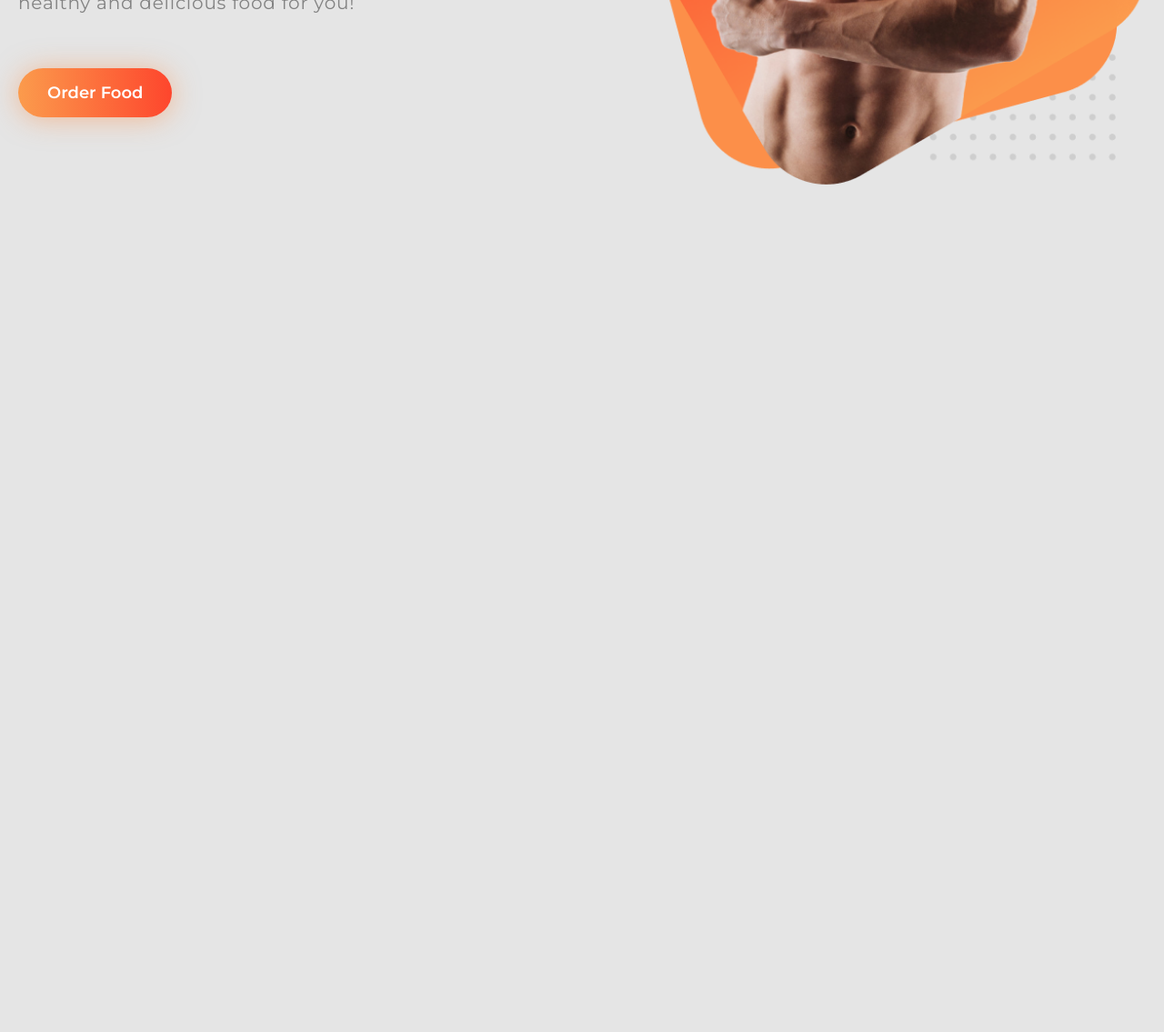
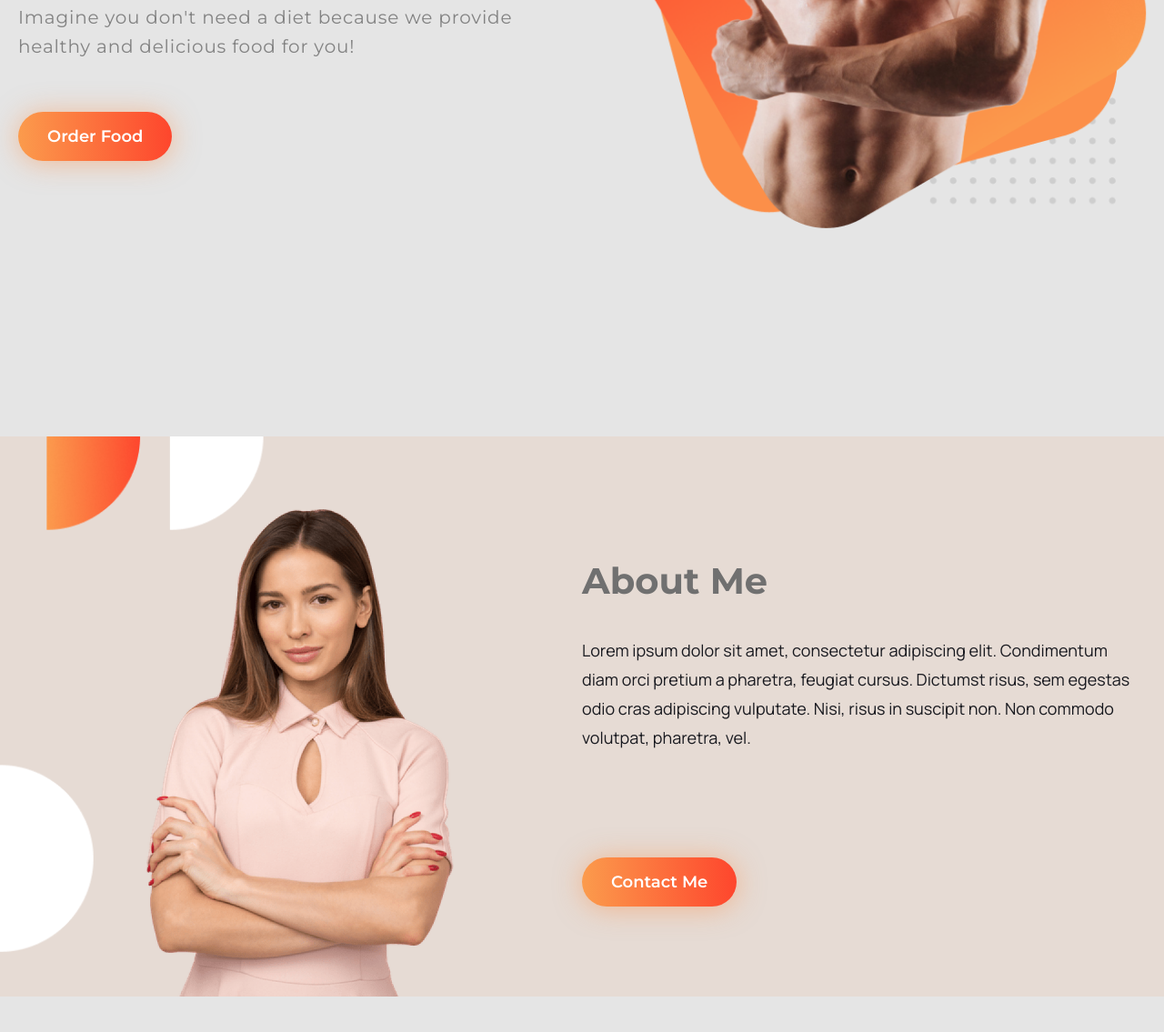
Before and after one commit to bilashism/practice-p-hero, a website built with Vite: page eat-healthy-4.5/index.html in a window 1280 px wide. Shown: the part 537-1672 px from the top of the page at 91% size. Before the commit the page ends 868 px from the top, so only its background shows below. Built offline with nearby package versions, Linux system fonts and the light colour scheme.

Commit message:
added About Me

```diff
--- a/eat-healthy-4.5/css/style.css
+++ b/eat-healthy-4.5/css/style.css
@@ -7,7 +7,6 @@
 
 body {
   background-color: #e5e5e5;
-  /* font-family: 'Manrope', sans-serif; */
   font-family: "Montserrat", sans-serif;
 }
 
@@ -26,11 +25,27 @@ img {
   margin-left: auto;
   margin-right: auto;
 }
+.section-spacer {
+  padding-top: 6rem;
+  padding-bottom: 6rem;
+}
 .d-inline-flex {
   display: inline-flex;
 }
 .d-flex {
   display: flex;
+}
+.h-100 {
+  height: 100%;
+}
+.justify-content-evenly {
+  justify-content: space-evenly;
+}
+.align-self-start {
+  align-self: flex-start;
+}
+.flex-column {
+  flex-direction: column;
 }
 .justify-content-center {
   justify-content: center;
@@ -54,16 +69,27 @@ img {
 .text-orange {
   color: #fba24f;
 }
+.text-center {
+  text-align: center;
+}
 .theme-gradient {
   background-image: linear-gradient(88.33deg, #fba24f -7.64%, #ff1e1e 145.94%);
 }
 .btn-cta {
+  text-transform: capitalize;
   padding: 1rem 2rem;
   font-weight: 600;
   font-size: 1.125rem;
   color: #fff;
   box-shadow: 0px 2px 30px rgba(252, 143, 73, 0.5);
   border-radius: 100px;
+}
+.lead {
+  font-family: "Manrope", sans-serif;
+  font-size: 18px;
+  line-height: 1.78;
+  font-feature-settings: "liga" off;
+  color: #18191f;
 }
 /*#endregion - end of - globals */
 
@@ -89,3 +115,24 @@ img {
 }
 
 /*#endregion - end of - hero header section */
+
+/*#region - start of - about me section */
+.about-bg {
+  background-image: url("../images//shapes/7.png");
+  background-repeat: no-repeat;
+  background-size: cover;
+}
+.about-image {
+  max-width: 338px;
+  padding-top: 5rem;
+}
+
+.about .title {
+  font-size: 2.5rem;
+  line-height: 1.35;
+
+  font-feature-settings: "liga" off;
+
+  color: #707070;
+}
+/*#endregion - end of - about me section */
--- a/eat-healthy-4.5/index.html
+++ b/eat-healthy-4.5/index.html
@@ -17,9 +17,9 @@
 <body class="m-0">
 
     <!--#region - start of - hero header section -->
-    <header class="header py-3">
+    <header class="header section-spacer">
         <div class="container">
-            <div class="d-flex align-items-center">
+            <div class="d-flex align-items-center ">
                 <div class="col-50">
                     <article class="">
                         <h1 class="title"><span class="text-orange">Skip</span> The Diet, <br> Just Eat Healthy <br> With Food Network</h1>
@@ -44,6 +44,35 @@
     <!--#endregion - end of - hero header section -->
 
 
+    <!--#region - start of - about me section -->
+    <section class="about section-spacer">
+        <div class="about-bg">
+            <div class="container ">
+                <div class="d-flex  ">
+                    <div class="col-50">
+                        <figure class="m-0 w-50 text-center">
+                            <picture class="">
+                                <source srcset="./images/female/Person Image.png">
+                                <img src="./images/female/Person Image.png" alt="about image" class="about-image">
+                            </picture>
+                        </figure>
+                    </div>
+                    <div class="col-50">
+                        <article class="d-flex flex-column justify-content-evenly h-100">
+                            <div class="">
+                                <h2 class="title">About Me</h2>
+                                <p class="lead">Lorem ipsum dolor sit amet, consectetur adipiscing elit. Condimentum diam orci pretium a pharetra, feugiat cursus. Dictumst risus, sem egestas odio cras adipiscing vulputate. Nisi, risus in suscipit non. Non commodo volutpat, pharetra, vel.</p>
+                            </div>
+                            <a href="#" class="d-inline-flex btn-cta theme-gradient align-self-start">contact me</a>
+                        </article>
+                    </div>
+                </div>
+            </div>
+        </div>
+    </section>
+    <!--#endregion - end of - about me section -->
+
+
 </body>
 
 </html>
```
